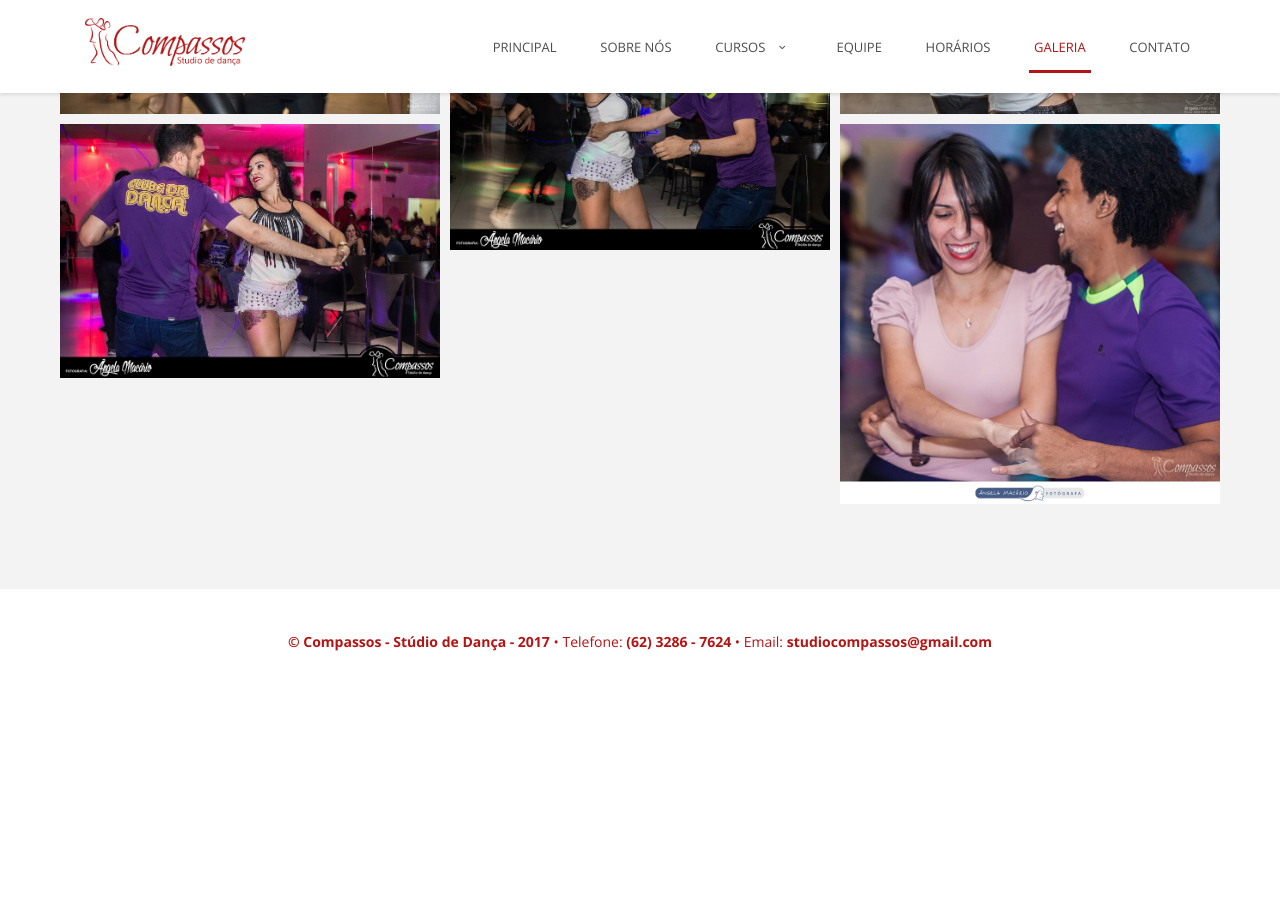
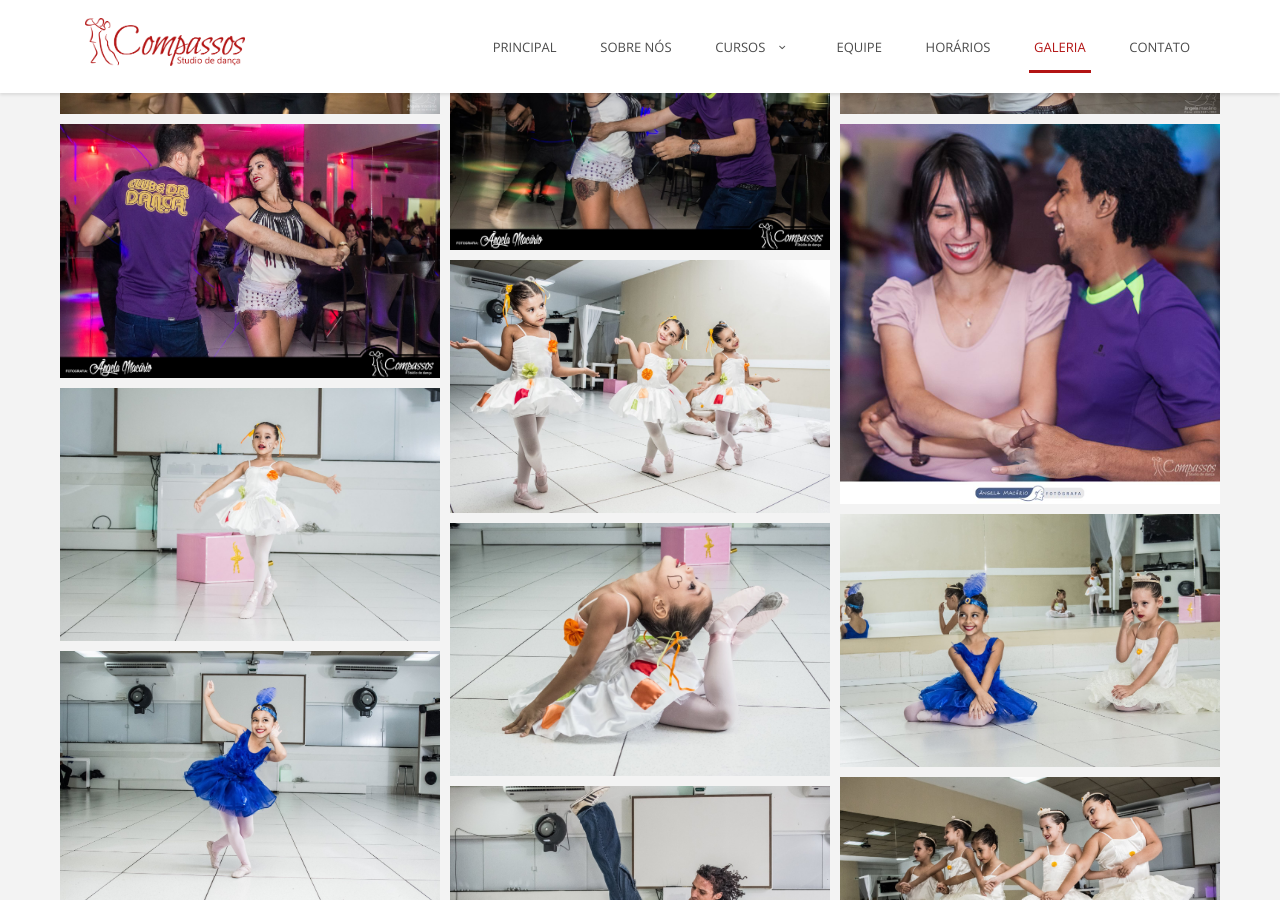
Before and after one commit to 5devmonkeys/comp, a Jekyll site: the page built from galeria.html, in a window 1280 px wide and 900 px high, scrolled down 1409 px. Built offline with Jekyll 4.4.1, drawn with Linux system fonts in a browser that asks for light colours; before the commit the page ends 2103 px from its top, so only the background shows below that.

Commit message:
change galeria kids and p professional

```diff
--- a/galeria.html
+++ b/galeria.html
@@ -90,6 +90,53 @@ layout: default
                           <a class="p-view prettyPhoto " title="" data-gal="prettyPhoto[gal]" href="img/galeria/02.jpg"><img src="img/galeria/02.jpg" alt=""></a>
                         </div>
 
+                        <div class="isotope-item gallery-item col-md-4 col-sm-6 kids">
+                          <a class="p-view prettyPhoto " title="" data-gal="prettyPhoto[gal]" href="img/galeria/12.jpg"><img src="img/galeria/12.jpg" alt=""></a>
+                        </div>
+
+                        <div class="isotope-item gallery-item col-md-4 col-sm-6 kids">
+                          <a class="p-view prettyPhoto " title="" data-gal="prettyPhoto[gal]" href="img/galeria/13.jpg"><img src="img/galeria/13.jpg" alt=""></a>
+                        </div>
+
+                        <div class="isotope-item gallery-item col-md-4 col-sm-6 kids">
+                          <a class="p-view prettyPhoto " title="" data-gal="prettyPhoto[gal]" href="img/galeria/14.jpg"><img src="img/galeria/14.jpg" alt=""></a>
+                        </div>
+
+                        <div class="isotope-item gallery-item col-md-4 col-sm-6 kids">
+                          <a class="p-view prettyPhoto " title="" data-gal="prettyPhoto[gal]" href="img/galeria/15.jpg"><img src="img/galeria/15.jpg" alt=""></a>
+                        </div>
+
+                        <div class="isotope-item gallery-item col-md-4 col-sm-6 kids">
+                          <a class="p-view prettyPhoto " title="" data-gal="prettyPhoto[gal]" href="img/galeria/16.jpg"><img src="img/galeria/16.jpg" alt=""></a>
+                        </div>
+
+                        <div class="isotope-item gallery-item col-md-4 col-sm-6 kids">
+                          <a class="p-view prettyPhoto " title="" data-gal="prettyPhoto[gal]" href="img/galeria/17.jpg"><img src="img/galeria/17.jpg" alt=""></a>
+                        </div>
+
+                        <div class="isotope-item gallery-item col-md-4 col-sm-6 professional">
+                          <a class="p-view prettyPhoto " title="" data-gal="prettyPhoto[gal]" href="img/galeria/18.jpg"><img src="img/galeria/18.jpg" alt=""></a>
+                        </div>
+
+                        <div class="isotope-item gallery-item col-md-4 col-sm-6 professional">
+                          <a class="p-view prettyPhoto " title="" data-gal="prettyPhoto[gal]" href="img/galeria/19.jpg"><img src="img/galeria/19.jpg" alt=""></a>
+                        </div>
+
+                        <div class="isotope-item gallery-item col-md-4 col-sm-6 professional">
+                          <a class="p-view prettyPhoto " title="" data-gal="prettyPhoto[gal]" href="img/galeria/20.jpg"><img src="img/galeria/20.jpg" alt=""></a>
+                        </div>
+
+                        <div class="isotope-item gallery-item col-md-4 col-sm-6 professional">
+                          <a class="p-view prettyPhoto " title="" data-gal="prettyPhoto[gal]" href="img/galeria/21.jpg"><img src="img/galeria/21.jpg" alt=""></a>
+                        </div>
+
+                        <div class="isotope-item gallery-item col-md-4 col-sm-6 professional">
+                          <a class="p-view prettyPhoto " title="" data-gal="prettyPhoto[gal]" href="img/galeria/22.jpg"><img src="img/galeria/22.jpg" alt=""></a>
+                        </div>
+
+                        <div class="isotope-item gallery-item col-md-4 col-sm-6 professional">
+                          <a class="p-view prettyPhoto " title="" data-gal="prettyPhoto[gal]" href="img/galeria/23.jpg"><img src="img/galeria/23.jpg" alt=""></a>
+                        </div>
 
                     </div>
 
```
Also changed, not shown: img/galeria/12.jpg (added), img/galeria/13.jpg (added), img/galeria/14.jpg (added), img/galeria/15.jpg (added), img/galeria/16.jpg (added), img/galeria/17.jpg (added), img/galeria/18.jpg (added), img/galeria/19.jpg (added), img/galeria/20.jpg (added), img/galeria/21.jpg (added), img/galeria/22.jpg (added), img/galeria/23.jpg (renamed from img/team/Giovanna_Leoni_2.jpg).
